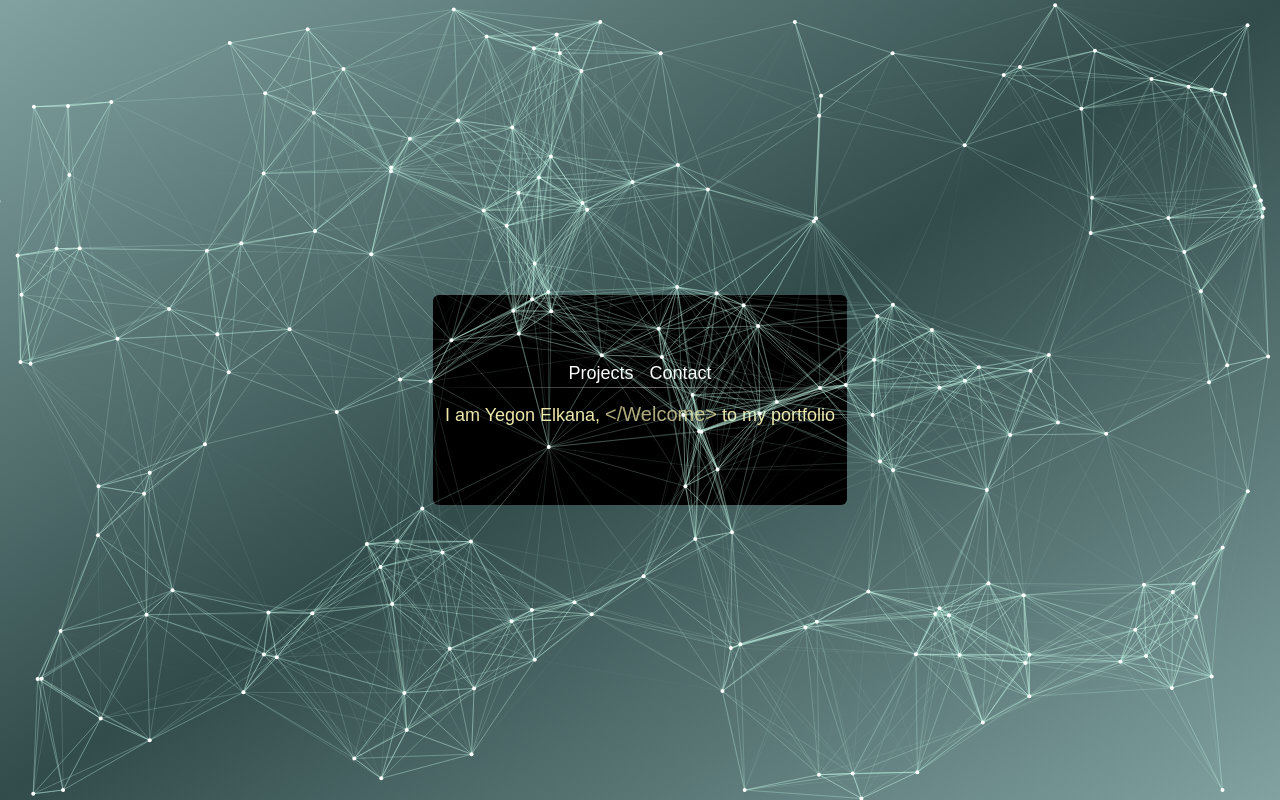
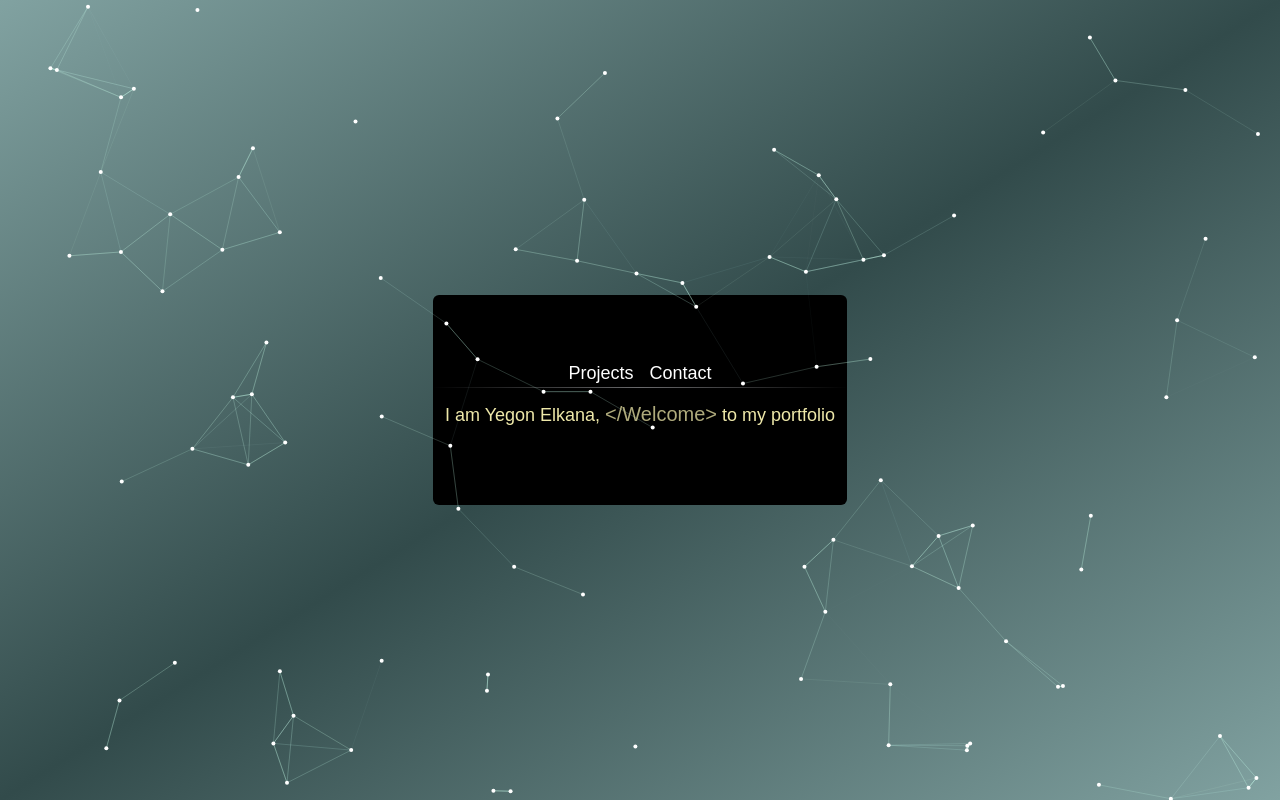
Before and after one commit to kiprutoYG/elkanakipruto, a Next.js app: page / in a window 1280 px wide. Built offline with nearby package versions, Linux system fonts and the light colour scheme.

Commit message:
Change in particles size and distance

```diff
--- a/app/components/particles.tsx
+++ b/app/components/particles.tsx
@@ -20,18 +20,18 @@ const ParticlesComponent = () => {
         },
         particles: {
           number: {
-            value: 200,
+            value: 100,
           },
           size: {
             value: 2,
           },
           move: {
             enable: true,
-            speed: 2,
+            speed: 1,
           },
           links: {
             enable: true,
-            distance: 200,
+            distance: 100,
             color: "#c8fcea",
             opacity: 0.4,
           },
```
